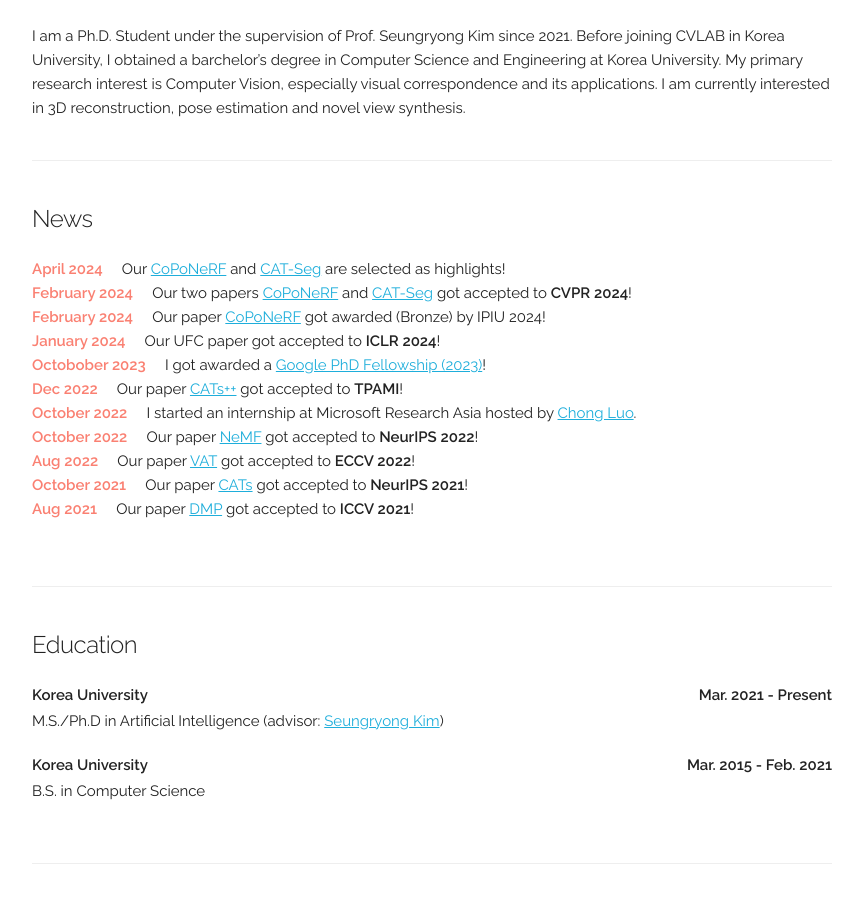
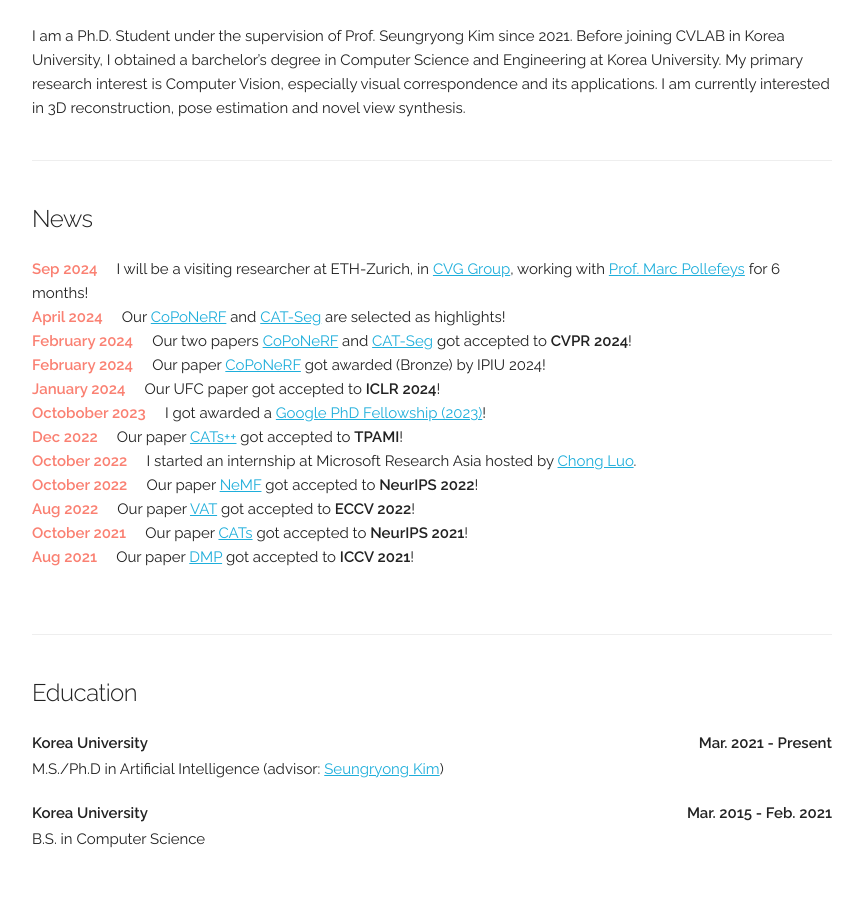
Before and after one commit to jang-1996/jang-1996.github.io, a Jekyll site: the page built from index.html, in a window 1280 px wide and 900 px high, scrolled down 366 px. Shown: the whole window, without its empty margins (208-1071 px from the left). Built offline with Jekyll 4.4.1, drawn with Linux system fonts in a browser that asks for light colours; some web fonts are replaced.

Commit message:
Update index.html
visiting

```diff
--- a/index.html
+++ b/index.html
@@ -10,6 +10,10 @@ layout: default
 <!-- ========== News ========== -->
 <div class="docs-section">
   <h5>News</h5>
+  <div class="col-12 col-md-12 text-md-left no-padding">
+    <b class="bbold" style="color:#fa8072;">Sep 2024</b>&nbsp;&nbsp;&nbsp;&nbsp;
+    I will be a visiting researcher at ETH-Zurich, in <a href="https://cvg.ethz.ch/">CVG Group</a>, working with <a href="https://cvg.ethz.ch/team/Prof-Dr-Marc-Pollefeys"> Prof. Marc Pollefeys</a> for 6 months!
+  </div>
   <div class="col-12 col-md-12 text-md-left no-padding">
     <b class="bbold" style="color:#fa8072;">April 2024</b>&nbsp;&nbsp;&nbsp;&nbsp;
     Our <a href="https://arxiv.org/pdf/2312.07246">CoPoNeRF</a> and <a href="https://arxiv.org/abs/2303.11797">CAT-Seg</a>  are selected as highlights!
```
